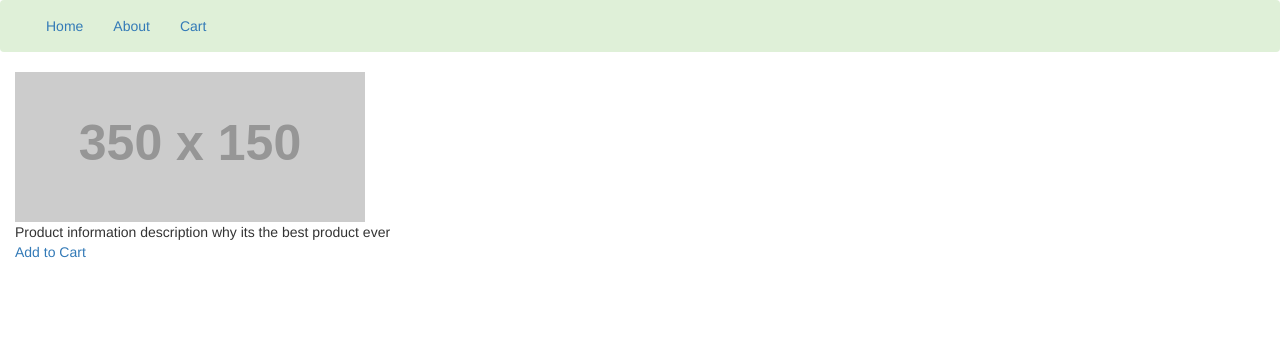
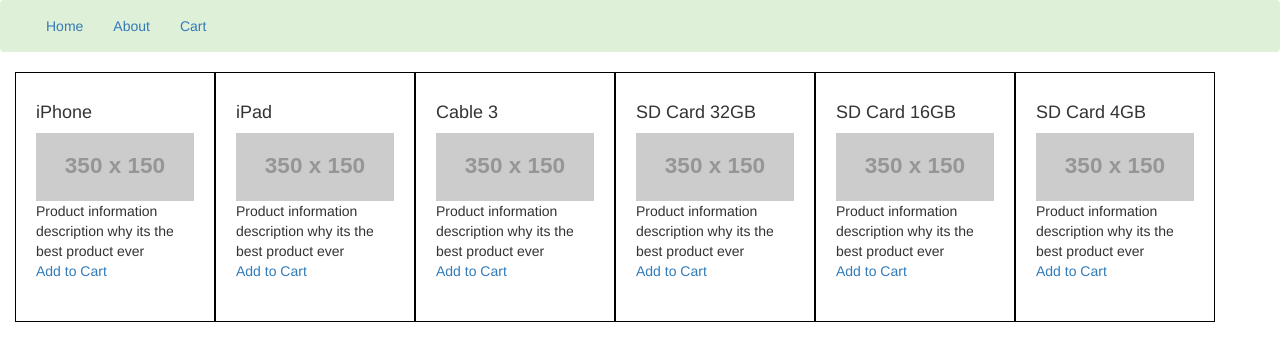
Before and after one commit to rzuniga64/jquery-shoppingcart, a plain HTML site: page index.html in a window 1280 px wide. Drawn offline with nearby package versions, Linux system fonts and the light colour scheme; placeholder pictures from the web are drawn by us.

Commit message:
Update and add more products.

```diff
--- a/index.html
+++ b/index.html
@@ -13,6 +13,7 @@
     <link rel="stylesheet" href="./css/style.css">
 
     <script src="js/vendor/modernizr-2.8.3.min.js"></script>
+    <script src="d3.min.js"></script>
 </head>
 <body>
 
@@ -45,14 +46,60 @@
     </nav>
 
     <main class="container-fluid">
-        <div>
-            <img src="http://via.placeholder.com/350x150">
+        <div class="item"><h4>iPhone</h4>
+            <img src="http://via.placeholder.com/350x150" class="img-responsive">
             <div>
                 Product information description why its the best product ever
                 <br/>
-                <a href="#" class="productitem" data-name="iPhone" data-price="50000" data-id="1">Add to Cart</a>
+                <a href="#" class="productitem" data-name="iPhone" data-s="black" data-price="50000" data-id="1">Add to Cart</a>
             </div>
         </div>
+
+        <div class="item"><h4>iPad</h4>
+            <img src="http://via.placeholder.com/350x150" class="img-responsive">
+            <div>
+                Product information description why its the best product ever
+                <br/>
+                <a href="#" class="productitem" data-name="iPad" data-s="white" data-price="30000" data-id="2">Add to Cart</a>
+            </div>
+        </div>
+
+        <div class="item"><h4>Cable 3</h4>
+            <img src="http://via.placeholder.com/350x150" class="img-responsive">
+            <div>
+                Product information description why its the best product ever
+                <br/>
+                <a href="#" class="productitem" data-name="Cable 3" data-s="3" data-price="1200" data-id="3">Add to Cart</a>
+            </div>
+        </div>
+
+        <div class="item"><h4>SD Card 32GB</h4>
+            <img src="http://via.placeholder.com/350x150" class="img-responsive">
+            <div>
+                Product information description why its the best product ever
+                <br/>
+                <a href="#" class="productitem" data-name="SD Card" data-s="32GB" data-price="3000" data-id="4">Add to Cart</a>
+            </div>
+        </div>
+
+        <div class="item"><h4>SD Card 16GB</h4>
+            <img src="http://via.placeholder.com/350x150" class="img-responsive">
+            <div>
+                Product information description why its the best product ever
+                <br/>
+                <a href="#" class="productitem" data-name="SD Card" data-s="16GB" data-price="2000" data-id="4">Add to Cart</a>
+            </div>
+        </div>
+
+        <div class="item"><h4>SD Card 4GB</h4>
+            <img src="http://via.placeholder.com/350x150" class="img-responsive">
+            <div>
+                Product information description why its the best product ever
+                <br/>
+                <a href="#" class="productitem" data-name="SD Card" data-s="4GB" data-price="1000" data-id="4">Add to Cart</a>
+            </div>
+        </div>
+
     </main>
 
 </body>
@@ -61,20 +108,18 @@
     <script src="./js/index.js"></script>
     <script type="text/javascript">
         $(document).ready(function () {
-            $(".productitem").click(function(e) {
+            $(".productitem").click(function (e) {
                 e.preventDefault();
-                console.log($(this));
-            })
-        });
 
+                var iteminfo = $(this.dataset)[0];
+                console.log($(iteminfo.name));
+            });
+        })
     </script>
     <!-- Latest compiled and minified JavaScript -->
     <script src="https://maxcdn.bootstrapcdn.com/bootstrap/3.3.7/js/bootstrap.min.js"
             integrity="sha384-Tc5IQib027qvyjSMfHjOMaLkfuWVxZxUPnCJA7l2mCWNIpG9mGCD8wGNIcPD7Txa"
             crossorigin="anonymous">
-    </script>
-    <script>
-
     </script>
 
     <!-- Google Analytics: change UA-XXXXX-X to be your site's ID. -->
```
